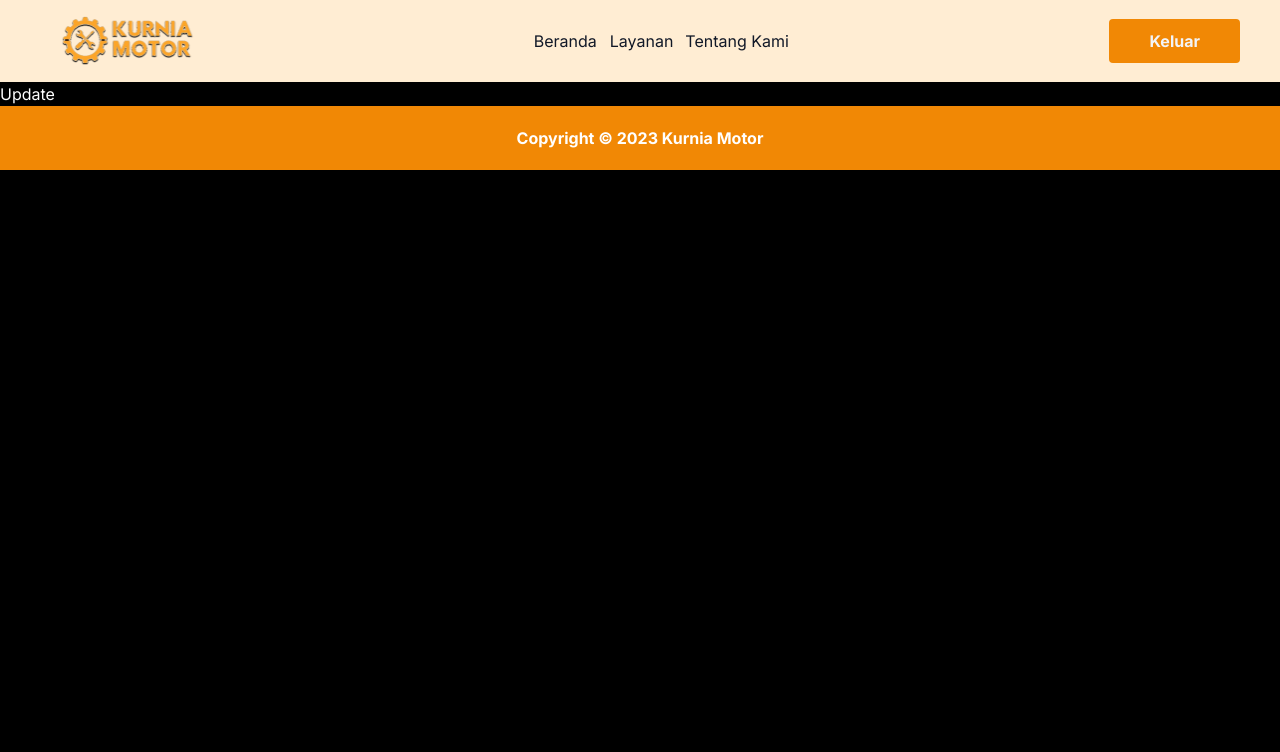
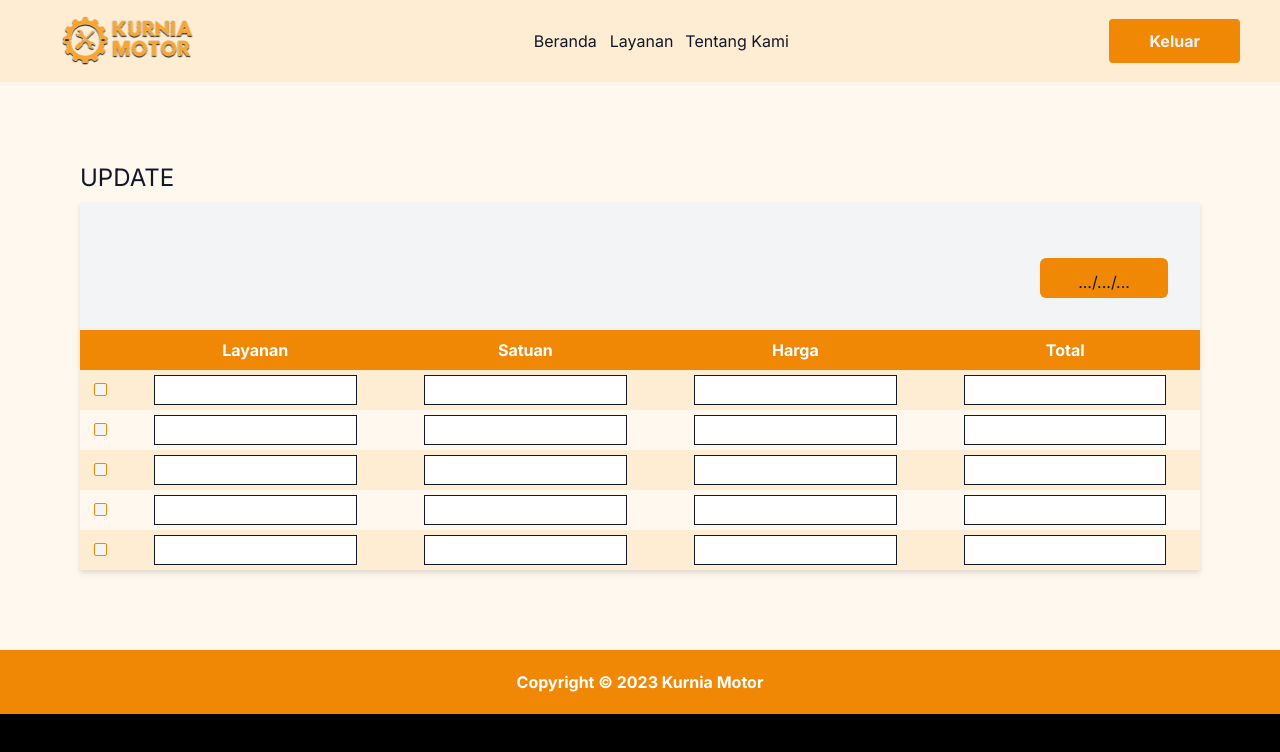
Before and after one commit to kukuh-imanura/kurnia-motor, a React (Vite) app: page /laporan/update in a window 1280 px wide. Shown: the top 752 px of the page. Built offline with nearby package versions, Linux system fonts and the light colour scheme.

Commit message:
update LaporanUpdate.tsx

```diff
--- a/src/components/default/Input.tsx
+++ b/src/components/default/Input.tsx
@@ -11,7 +11,7 @@ function Default(props: any) {
       ) : (
         ""
       )}
-      <input id={props.label} type="text" placeholder={props.placeholder} className={`bg-gray-100 w-full px-5 py-1 placeholder:text-gray-900 ${props.className}`} />
+      <input id={props.label} type={props.type} placeholder={props.placeholder} className={`${props.className} px-5 py-1 placeholder:text-gray-900`} />
     </div>
   );
 }
--- a/src/components/default/Table.tsx
+++ b/src/components/default/Table.tsx
@@ -1,7 +1,7 @@
 import { FaChevronLeft, FaChevronRight } from 'react-icons/fa';
 import Input from "@/components/default/Input"
 
-function Table(props:any) {
+function Laporan(props:any) {
 
   const {header, content, footer} = props
 
@@ -19,7 +19,7 @@ function Table(props:any) {
 
   return (
     <div>
-      <table className="w-full mt-5">
+      <table className={`${props.className} w-full`}>
         {
           header ? (
             <tr className="bg-brand-1 h-10">
@@ -63,4 +63,69 @@ function Table(props:any) {
   );
 }
 
+function Form(props:any) {
+
+  const {header, footer} = props
+  const row = 5
+
+  return (
+    <div>
+      <table className={`${props.className} w-full`}>
+
+        {
+          header ? (
+            <tr className="bg-brand-1 h-10">
+              {
+                header.map((value:any, index:any) => (
+                  <th key={index}>{value}</th>
+                ))
+              }
+            </tr>
+          ) : null
+        }
+
+        {
+          Array.from({ length:row }).map((_, index) => (
+            <tr key={index} className={`${index % 2 === 0 ? "bg-surface-2" : "bg-surface-1"} text-gray-900 h-10 text-center`}>
+              <td className='w-10'><Input.Checkbox /></td>
+              {
+                Array.from({length:header.length - 1}).map((_, index) => (
+                  <td key={index}><Input.Default className="w-3/4 h-1/2 border border-gray-900"/></td>
+                ))
+              }
+            </tr>
+          ))
+        }
+
+
+        {/* {content.map((value:any, index:any) => (
+          <tr key={index} className={`${index % 2 === 0 ? "bg-surface-2" : ""} text-gray-900 h-10`}>
+            <td>
+              <Input.Checkbox />
+            </td>
+            <td>{value.tanggal}</td>
+            <td className="text-left">{value.layanan}</td>
+            <td>{value.satuan}</td>
+            <td>{value.harga}</td>
+            <td>{value.total}</td>
+          </tr>
+        ))} */}
+
+        {
+          footer ? (
+            <tr className="bg-brand-1 text-gray-100 h-10">
+              {footer}
+            </tr>
+          ) : null
+        }
+      </table>
+    </div>
+  );
+}
+
+const Table = {
+  Laporan,
+  Form,
+}
+
 export default Table;
--- a/src/pages/laporan/Laporan.tsx
+++ b/src/pages/laporan/Laporan.tsx
@@ -60,7 +60,7 @@ function Laporan() {
           <button className="bg-[#DF1407] px-10 py-3 rounded">Hapus</button>
         </div>
 
-        <Table header={header} content={laporan} footer={footer}/>
+        <Table.Laporan header={header} content={laporan} footer={footer} className="mt-5"/>
 
       </div>
       <Footer />
--- a/src/pages/laporan/Update.tsx
+++ b/src/pages/laporan/Update.tsx
@@ -1,11 +1,24 @@
 import Footer from "@/components/default/Footer"
+import Input from "@/components/default/Input"
 import Navbar from "@/components/default/Navbar"
+import Table from "@/components/default/Table"
 
 function Update() {
+
+  const header = ["", "Layanan", "Satuan", "Harga", "Total"]
+
   return (
     <div>
       <Navbar />
-      Update
+      <section className="p-20 bg-surface-1">
+        <p className="text-2xl text-gray-900">UPDATE</p>
+        <div className="drop-shadow-md">
+          <div className="h-32 bg-gray-100 mt-2 flex justify-end items-end p-8">
+            <Input.Default className="bg-brand-1 rounded-md text-gray-100 placeholder:text-gray-100 placeholder:text-center pt-3 w-32 focus:outline-none" placeholder=".../.../..."/>
+          </div>
+          <Table.Form header={header}/>
+        </div>
+      </section>
 
       <Footer />
     </div>
```
